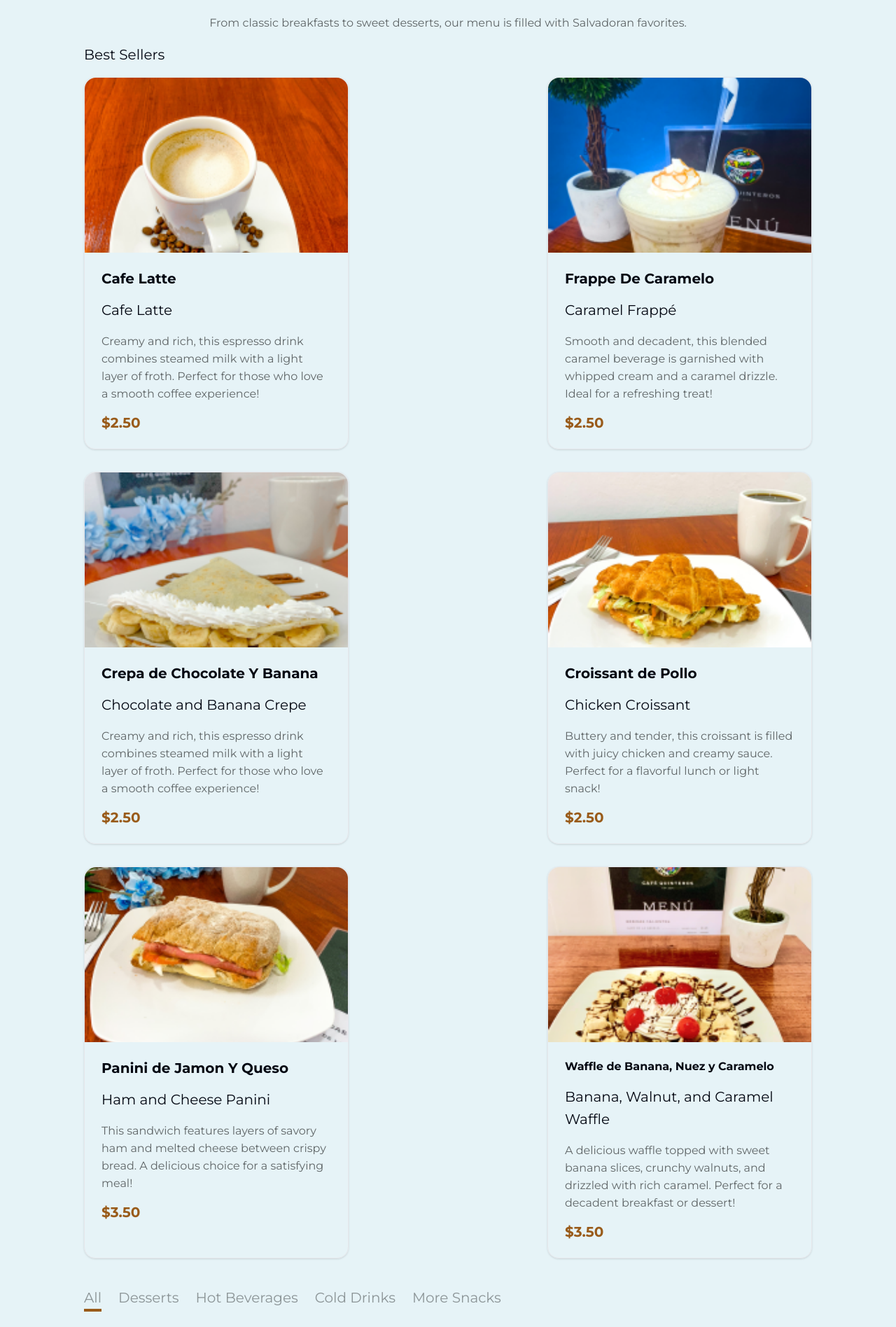
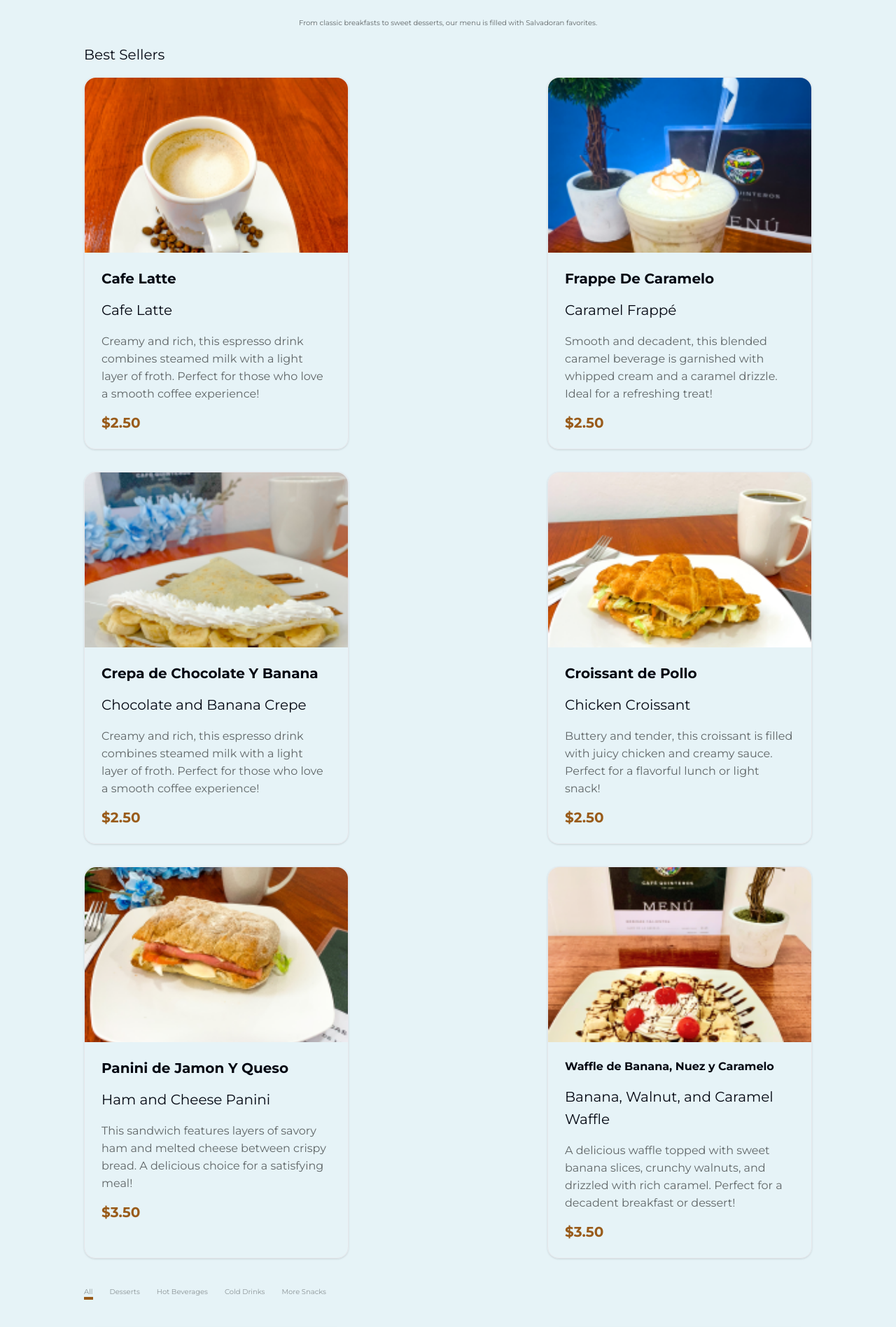
Before and after one commit to v88Alfie/cafe_quinteros, a Next.js app: page / in a window 1280 px wide. Shown: the part 888-2784 px from the top of the page at 70% size. Built offline with nearby package versions, Linux system fonts and the light colour scheme.

Commit message:
remove custom class in global css

```diff
--- a/src/app/globals.css
+++ b/src/app/globals.css
@@ -90,34 +90,6 @@ html{
   }
 }
 
-.text-montserrat-32 {
-  @apply text-[3.2rem] leading-[3.9rem];
-}
-
-.text-montserrat-28 {
-  @apply text-[2.8rem] leading-[3.43rem];
-}
-
-.text-montserrat-24 {
-  @apply text-[2.4rem] leading-[2.9rem];
-}
-
-.text-montserrat-20 {
-  @apply text-[2rem] leading-[3.2rem];
-}
-
-.text-montserrat-18 {
-  @apply text-[1.8rem];
-}
-
-.text-montserrat-16 {
-  @apply text-[1.6rem];
-}
-
-.text-montserrat-14 {
-  @apply text-[1.4rem];
-}
-
 .selected_menu{
   @apply border-b-4 border-primary
 }
```
